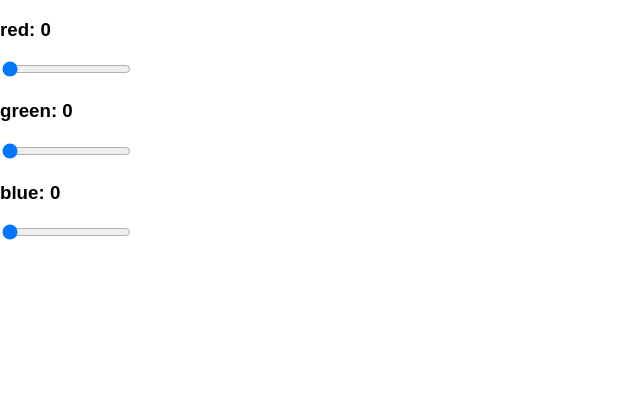
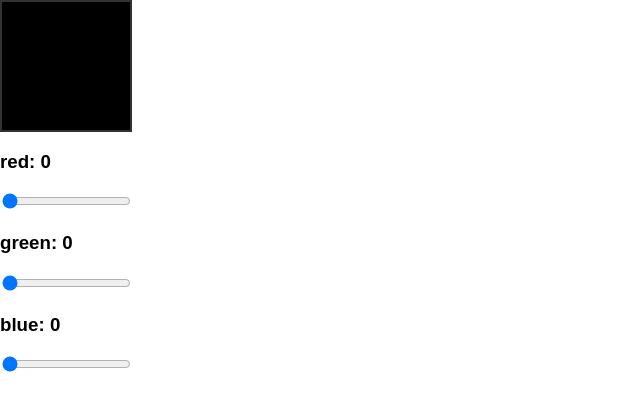
Before and after one commit to matiasarenhard/rgb, a React (Create React App) app: page / in a window 1280 px wide. Shown: the top 410 px of the page, without its empty margins (0-640 px from the left). Built offline with nearby package versions, Linux system fonts and the light colour scheme.

Commit message:
rgb show color box

```diff
--- a/src/App.js
+++ b/src/App.js
@@ -1,4 +1,6 @@
 import { useState } from "react";
+
+import ColorBox from "./components/ColorBox";
 
 
 function App() {
@@ -8,6 +10,8 @@ function App() {
 
   return (
     <>
+      <ColorBox backgroundColor={`rgb(${red}, ${green}, ${blue})`}/>
+
       <h3>red: {red}</h3>
       <input
         type="range"
--- /dev/null
+++ b/src/components/ColorBox/index.js
@@ -0,0 +1,7 @@
+import "./styles.css";
+
+function ColorBox({backgroundColor}){
+    return <div className="preview" style={{ backgroundColor }}></div>;
+}
+
+export default ColorBox;
--- /dev/null
+++ b/src/components/ColorBox/styles.css
@@ -0,0 +1,5 @@
+.preview {
+  width: 8rem;
+  height: 8rem;
+  border: 2px solid #333;
+}
```
